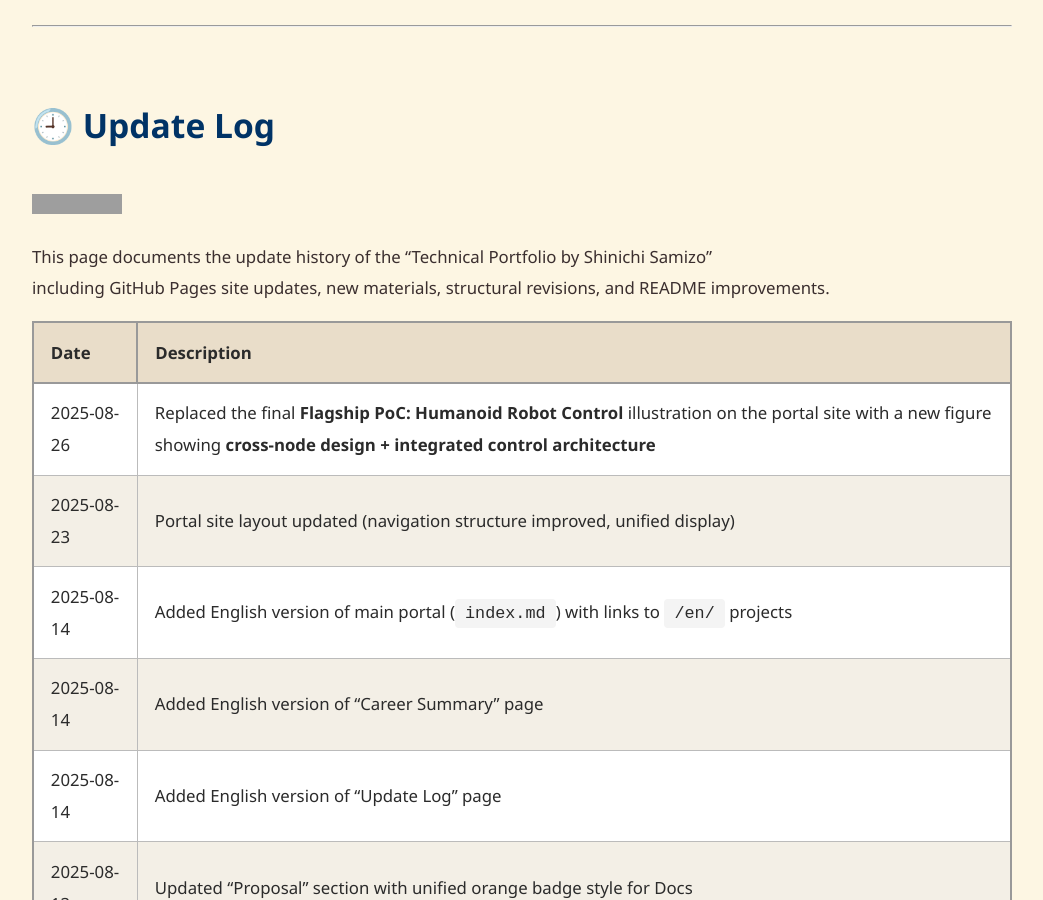
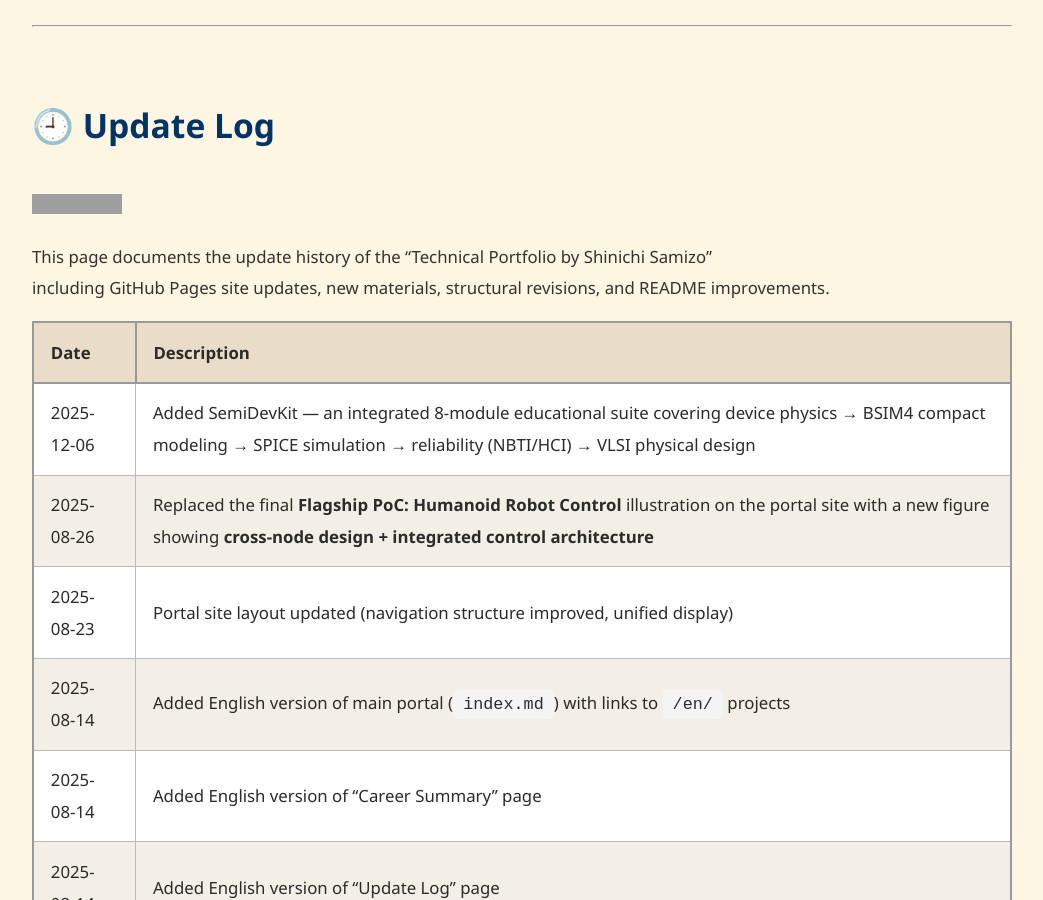
Before and after one commit to Samizo-AITL/Samizo-AITL.github.io, a Jekyll site: the page built from about/update/en/index.md, in a window 1280 px wide and 900 px high. Shown: the whole window, without its empty margins (118-1161 px from the left). Built offline with Jekyll 4.4.1, drawn with Linux system fonts in a browser that asks for light colours; grey boxes are pictures that could not be loaded.

Commit message:
Update index.md

```diff
--- a/about/update/en/index.md
+++ b/about/update/en/index.md
@@ -13,6 +13,7 @@ including GitHub Pages site updates, new materials, structural revisions, and RE
 
 | Date       | Description                                                                 |
 |------------|-----------------------------------------------------------------------------|
+| 2025-12-06 | Added SemiDevKit — an integrated 8-module educational suite covering device physics → BSIM4 compact modeling → SPICE simulation → reliability (NBTI/HCI) → VLSI physical design |
 | 2025-08-26 | Replaced the final **Flagship PoC: Humanoid Robot Control** illustration on the portal site with a new figure showing **cross-node design + integrated control architecture** |
 | 2025-08-23 | Portal site layout updated (navigation structure improved, unified display) |
 | 2025-08-14 | Added English version of main portal (`index.md`) with links to `/en/` projects |
```
